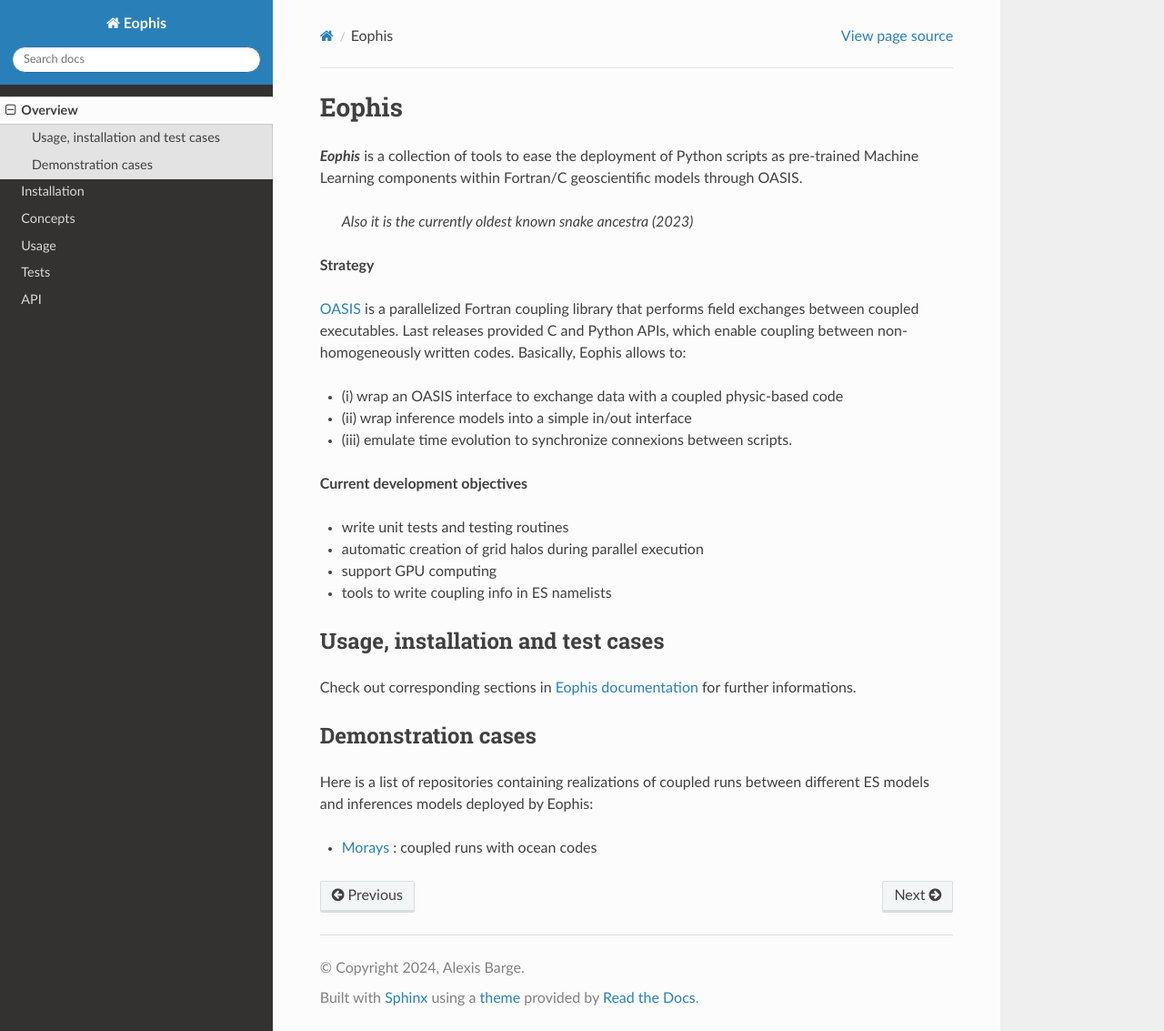
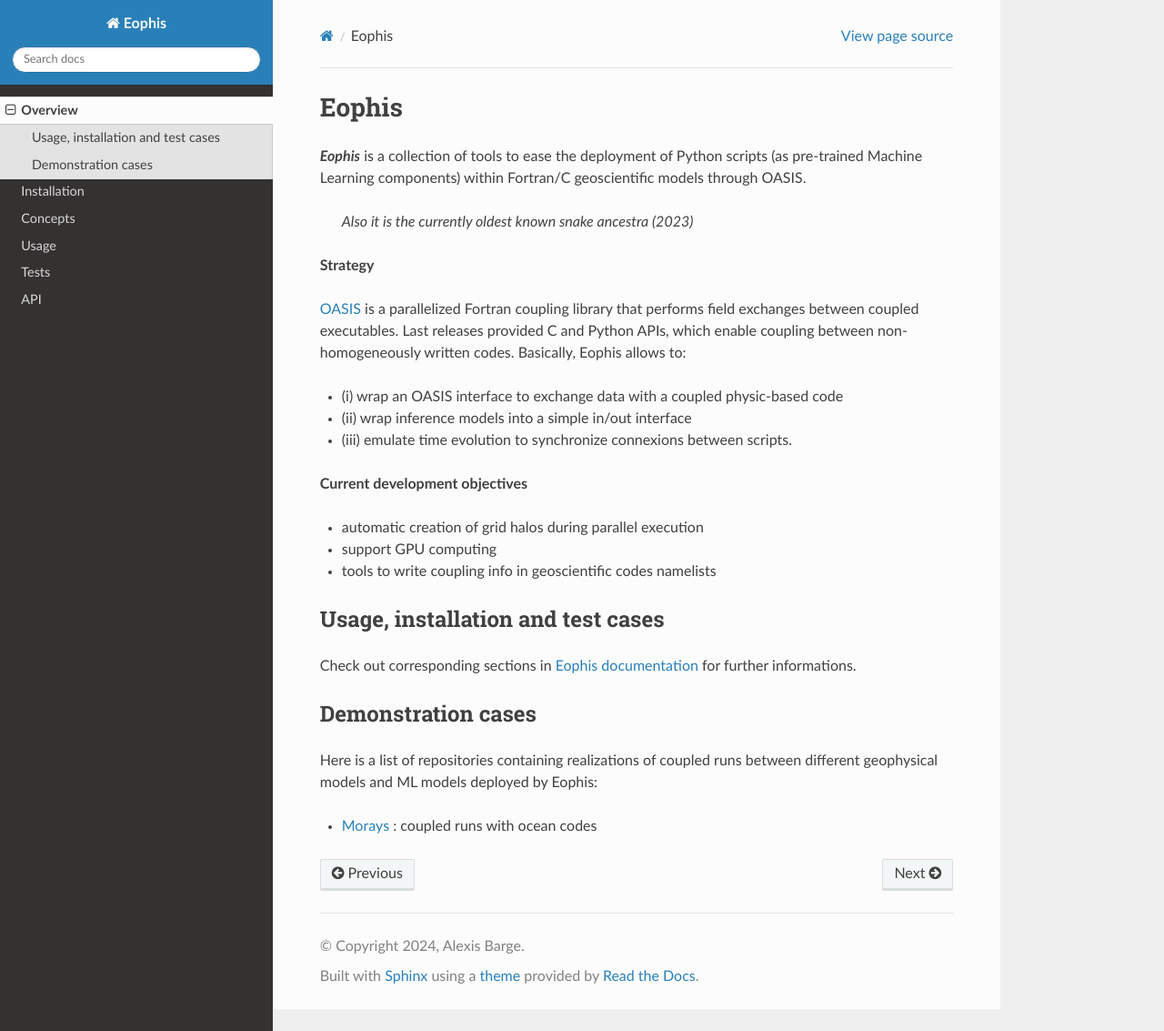
Before and after one commit to meom-group/eophis, a Sphinx documentation site: the page built from docs/source/overview.rst, in a window 1280 px wide and 1133 px high. Shown: the whole window at 91% size. Built offline with Sphinx 7.4.7 and the Read the Docs theme 2.0.0, drawn with Linux system fonts in a browser that asks for light colours.

Commit message:
add unit tests

```diff
--- a/README.md
+++ b/README.md
@@ -1,6 +1,6 @@
 # Eophis
 
-**_Eophis_** is a collection of tools to ease the deployment of Python scripts as pre-trained Machine Learning components within Fortran/C geoscientific models through OASIS.
+**_Eophis_** is a collection of tools to ease the deployment of Python scripts (as pre-trained Machine Learning components) within Fortran/C geoscientific models through OASIS.
 > _Also it is the currently oldest known snake ancestra (2023)_
 
 **Strategy**
@@ -12,10 +12,9 @@
    - (iii) emulate time evolution to synchronize connexions between scripts.
 
 **Current development objectives**
-   - write unit tests and testing routines
    - automatic creation of grid halos during parallel execution
    - support GPU computing
-   - tools to write coupling info in ES namelists
+   - tools to write coupling info in geoscientific codes namelists
 
 ## Usage, installation and test cases
 
@@ -24,5 +23,5 @@
 
 ## Demonstration cases
 
-Here is a list of repositories containing realizations of coupled runs between different ES models and inferences models deployed by Eophis:
+Here is a list of repositories containing realizations of coupled runs between different geophysical models and ML models deployed by Eophis:
 - [Morays](https://github.com/morays-community) : coupled runs with ocean codes
--- a/docs/source/install.rst
+++ b/docs/source/install.rst
@@ -138,6 +138,10 @@
 
 - Run unit tests:
 
-**...WORK IN PROGRESS...**
+.. code-block:: bash
+
+        cd tests
+        pytest
+
 
 - Checkout **Tests** section of this documentation to run operating tests.
```
Also changed, not shown: 1 other file.
